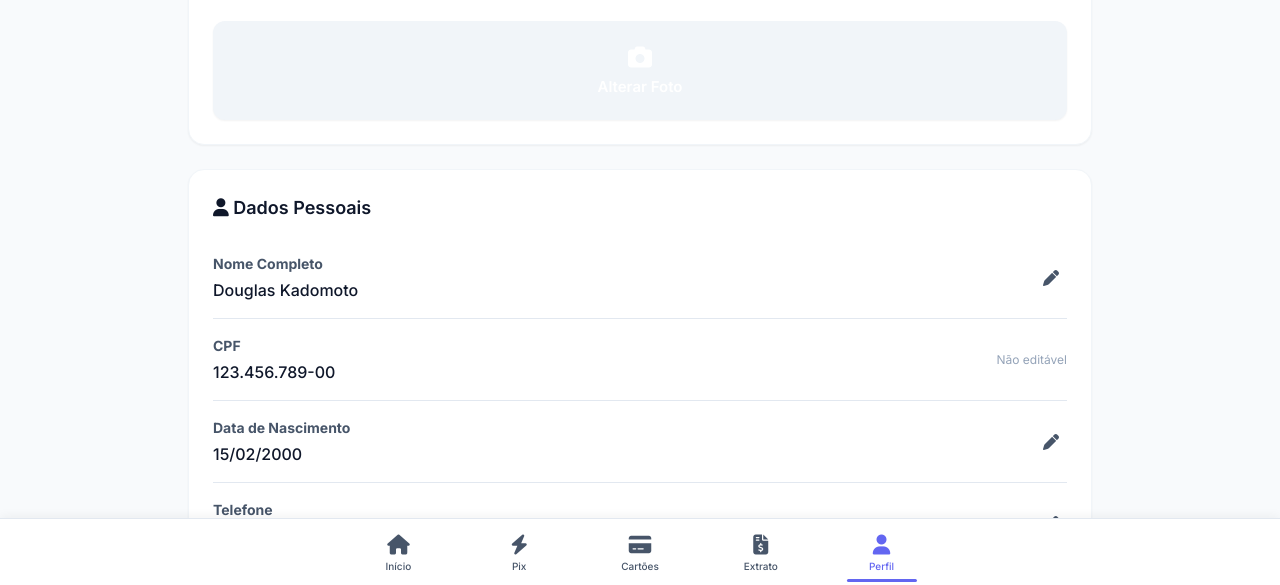
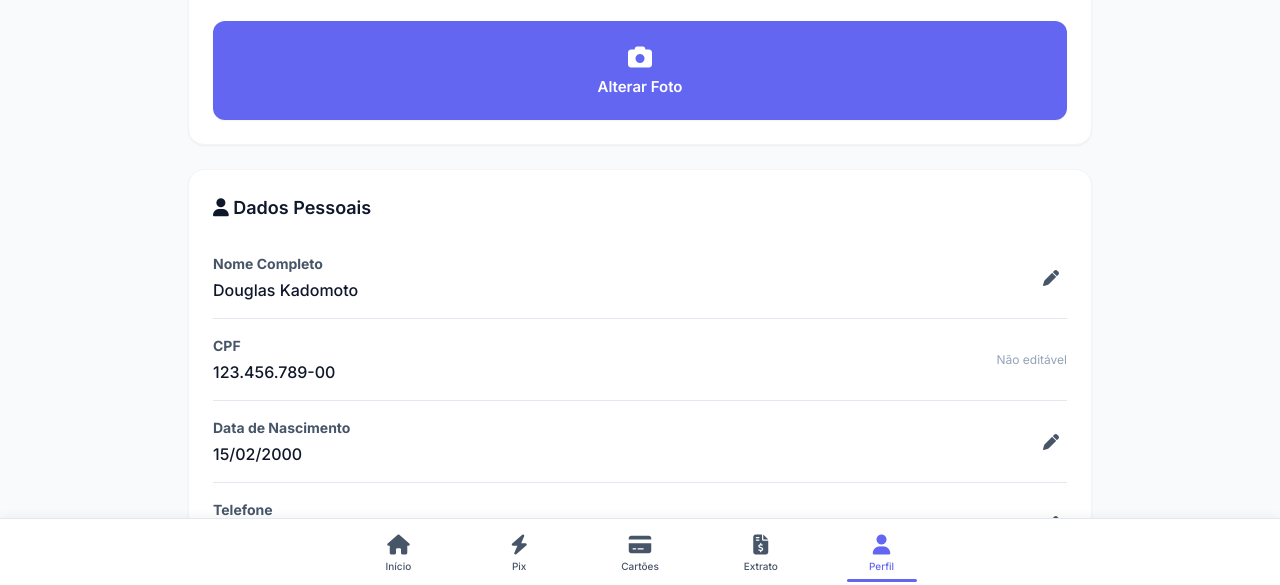
Before and after one commit to douglas150206/projeto_flavia_web_2, a plain HTML site: page html/perfil.html in a window 1280 px wide. Shown: the part 210-795 px from the top of the page. Drawn offline with Linux system fonts and the light colour scheme.

Commit message:
fix: corrige cor do botão Alterar Foto
- Remove background secundário que deixava botão apagado
- Restaura cor primária azul do botão

```diff
--- a/html/perfil.html
+++ b/html/perfil.html
@@ -32,7 +32,7 @@
         </div>
       </div>
 
-      <button type="button" class="pix-btn" style="width: 100%; background: var(--background-secondary);">
+      <button type="button" class="pix-btn" style="width: 100%;">
         <i class="fas fa-camera"></i>
         <span>Alterar Foto</span>
       </button>
```
